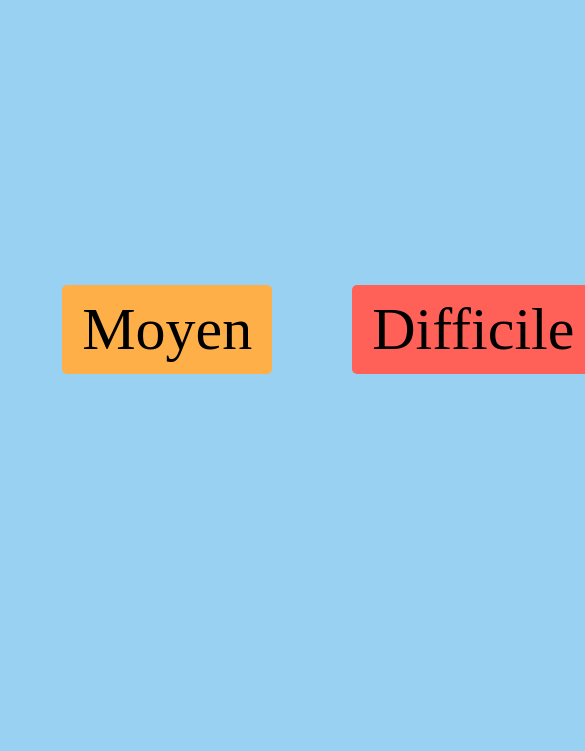
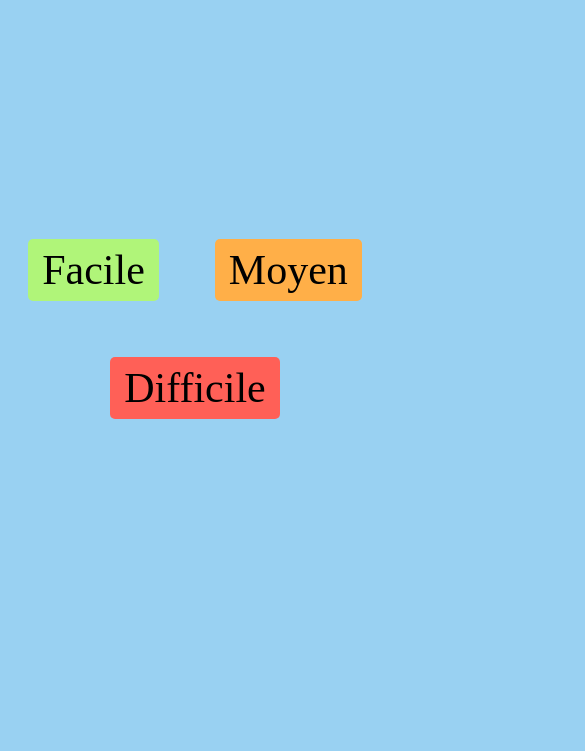
Before and after one commit to Nicoalz/calculus, a plain HTML site: page index.html in a window 390 px wide. Shown: the part 93-844 px from the top of the page, 585 px wide, since content can reach past the window. Drawn offline with Linux system fonts and the light colour scheme; a web font is replaced by a local one.

Commit message:
:iphone: add responsive

```diff
--- a/script.js
+++ b/script.js
@@ -41,7 +41,7 @@ propositions_content.forEach(element => {
             }
             setTimeout(() => {
                 game(operators, min, max);
-            }, 500);
+            }, 3000);
         }
 
     });
--- a/style.scss
+++ b/style.scss
@@ -1,5 +1,11 @@
 @import url('https://fonts.googleapis.com/css2?family=Nunito:wght@200&family=Poppins:wght@400;500;700&display=swap');
 @import url('https://fonts.googleapis.com/css2?family=Schoolbell&display=swap');
+@mixin mobile {
+    @media only screen and (max-width: 768px) {
+        @content;
+    }
+}
+
 * {
     margin: 0;
     padding: 0;
@@ -13,7 +19,13 @@ body {
 
 html {
     font-size: 20px;
+    @include mobile {
+        font-size: 14px;
+    }
+
 }
+
+
 
 .difficulty_container, .tuto_container, .game_container, .final_container {
     display:none;
@@ -92,6 +104,12 @@ li {
     color: white;
 }
 
+.difficulty_container {
+    justify-content: center;
+    align-items: center;
+    flex-wrap: wrap;
+}
+
 .difficulty {
     font-size: 3rem;
     &:nth-of-type(1) {
@@ -147,7 +165,7 @@ li {
         justify-content: center;
         align-items: center;
         flex-wrap: wrap;
-
+        border-radius: 10px;
         li {
             display: flex;
             justify-content: center;
@@ -159,9 +177,14 @@ li {
             cursor: pointer;
             border: transparent solid 5px;
             transition: 0.2s;
+            border-radius: 5px;
+
         }
         li:hover {
             border: solid #8C5F37 5px;
+            @include mobile {
+                border: transparent solid 5px;
+            }
         }
     }
 
@@ -177,6 +200,7 @@ li {
 }
 
 .final_container {
+    text-align: center;
     flex-direction: column;
     justify-content: center;
     align-items: center;
```
Also changed, not shown: style.css, 1 other file.
